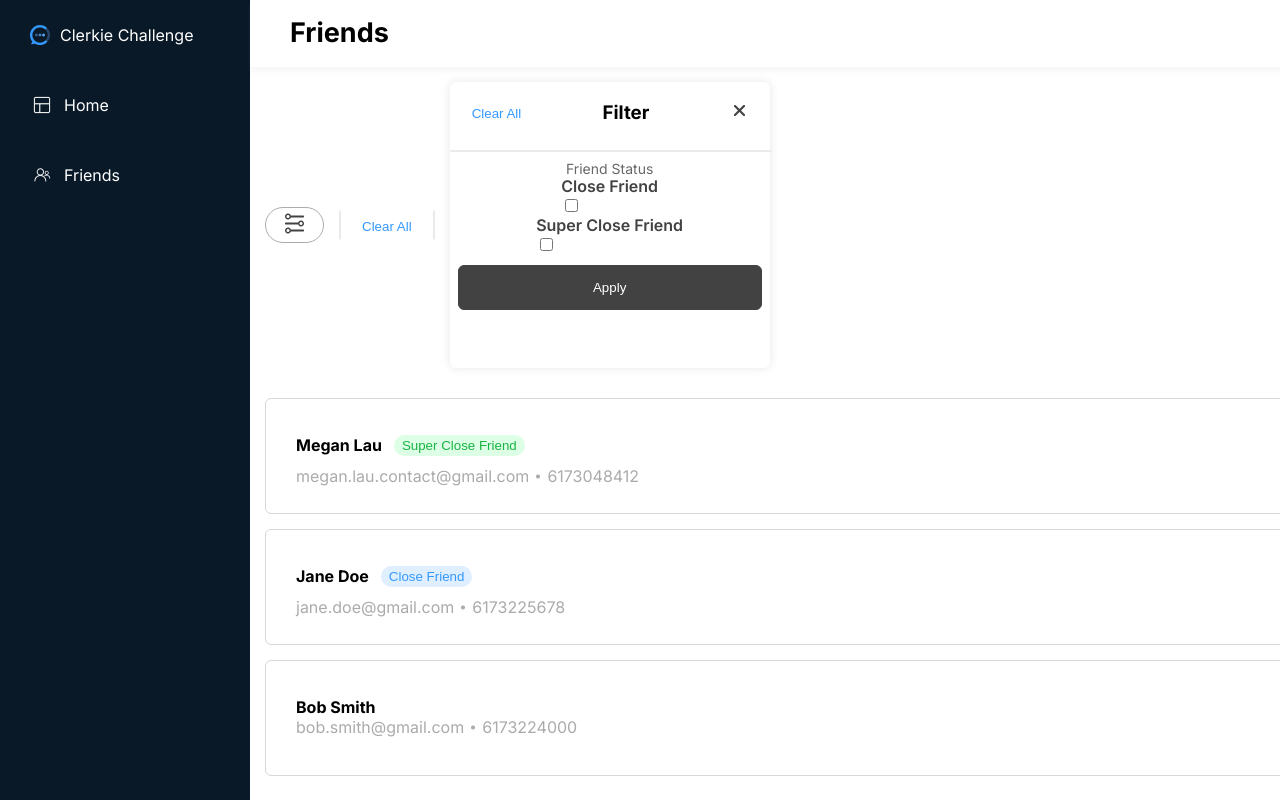
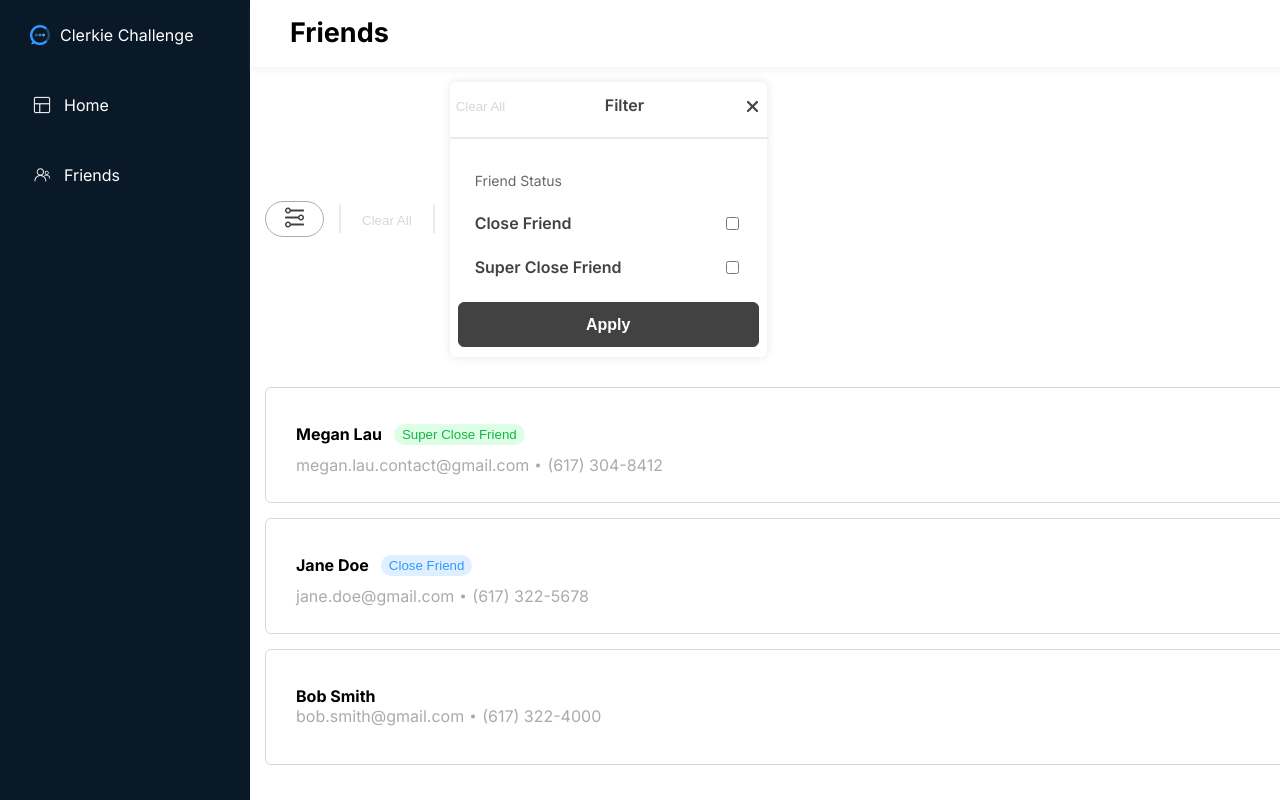
Before and after one commit to meganmelau/ClerkieFriendDashboard, a Next.js app: page / in a window 1280 px wide. Built offline with nearby package versions, Linux system fonts and the light colour scheme.

Commit message:
filter menu styling

```diff
--- a/pages/components/Filter/ClearAllButton.tsx
+++ b/pages/components/Filter/ClearAllButton.tsx
@@ -1,13 +1,11 @@
 import React from "react";
 import styled from "styled-components";
 import { componentStrings } from "../strings";
-import { colors } from "../StyleVariables";
 
 const FriendPageStrings = componentStrings.FriendsPage;
 
-// if the state has filters than change color to fontBlue
 const ClearButton = styled.button`
-  color: ${(hasFilters) => (hasFilters ? "#3399FF" : "#D7D7D7")};
+  color: ${(props) => (props.hasFilters ? "#3399FF" : "#D7D7D7")};
   border: 0;
   background: white;
 `;
--- a/pages/components/Filter/FilterMenu.tsx
+++ b/pages/components/Filter/FilterMenu.tsx
@@ -4,11 +4,7 @@ import { colors } from "../StyleVariables";
 import { FriendStatus } from "../../data/FriendType";
 import ClearAllButton from "./ClearAllButton";
 
-const Menu = styled.div`
-  width: 320px;
-  height: 286px;
-  left: 560px;
-  top: 173px;
+const Menu = styled.div`=
   background: white;
   box-shadow: 0px 0px 10px rgba(0, 0, 0, 0.1);
   border-radius: 6px;
@@ -21,7 +17,10 @@ const ApplyButton = styled.button`
   border: 1px solid ${colors.darkGrey};
   width: 95%;
   height: 45px;
-  margin-top: 10px;
+  margin-bottom: 10px;
+  font-weight: 600;
+  font-size: 16px;
+  line-height: 19px;
 `;
 
 const FlexContainer = styled.div`
@@ -46,8 +45,8 @@ const FilterHeaderContainer = styled.div`
   display: flex;
   justify-content: space-between;
   align-items: center;
-  width: 90%;
-  margin: 0px 10px;
+  width: 100%;
+  margin: 10px;
 `;
 
 const Label = styled.div`
@@ -55,14 +54,20 @@ const Label = styled.div`
   font-size: 14px;
   line-height: 17px;
   color: #686868;
+  margin: 25px;
 `;
 
 const OptionsText = styled.div`
+  display: flex;
   font-weight: 600;
   font-size: 16px;
   line-height: 19px;
   color: #424242;
   width: 100%;
+  padding-right: 100px;
+  font-weight: 600;
+  font-size: 16px;
+  line-height: 19px;
 `;
 
 const OptionsContainer = styled.div`
@@ -72,38 +77,55 @@ const OptionsContainer = styled.div`
   align-items: center;
   width: 100%;
 `;
+const OptionsDiv = styled.div`
+  display: flex;
+  margin: 0px 25px 25px 25px;
+`;
+const MenuHeader = styled.div`
+  font-weight: 600;
+  font-size: 16px;
+  color: #424242;
+`;
+
+const CloseIcon = styled.img`
+  padding-top: 5px;
+`;
 
 // Cleanup: remove the type none and change to accept null so don't need to filter
 const FilterMenu = () => {
   const friendStatusArr = Object.values(FriendStatus).filter(
     (friendStat) => friendStat != FriendStatus.None
   );
+
   return (
     <Menu>
       <FlexContainer>
         <FilterHeaderContainer>
           <ClearAllButton hasFilters={false} />
-          <h3>Filter</h3>
+          <MenuHeader>Filter</MenuHeader>
           <CloseButton>
-            <img src="close_icon.png" />
+            <CloseIcon src="close_icon.png" />
           </CloseButton>
         </FilterHeaderContainer>
-
         <Divider />
         <OptionsContainer>
+          <div>
             <Label>Friend Status</Label>
             {friendStatusArr.map((friendStat, index) => {
               return (
                 <label>
+                  <OptionsDiv>
                     <OptionsText>{friendStat}</OptionsText>
                     <input
                       type="checkbox"
                       // checked={item.selected}
                       // onChange={() => this.changeHandler(index)}
                     />
+                  </OptionsDiv>
                 </label>
               );
             })}
+          </div>
           <ApplyButton>Apply</ApplyButton>
         </OptionsContainer>
       </FlexContainer>
--- a/pages/components/FriendsPage/FriendRow.tsx
+++ b/pages/components/FriendsPage/FriendRow.tsx
@@ -48,13 +48,11 @@ type FriendsRowProps = {
 };
 
 // This assumes the data is US format 10 digits and we are adding paranthesis and a hyphen
-const phoneNumberFormatting = (phoneNum: number): string => {
-  var cleaned = ("" + phoneNum).replace(/\D/g, "");
-  var match = cleaned.match(/^(\d{3})(\d{3})(\d{4})$/);
-  if (match) {
-    return "(" + match[1] + ") " + match[2] + "-" + match[3];
-  }
-  return null;
+const phoneNumberFormatting = (phoneNum: string) => {
+  const area = phoneNum.substr(0, 3);
+  var pre = phoneNum.substr(3, 3);
+  var tel = phoneNum.substr(6, 4);
+  return "(" + area + ") " + pre + "-" + tel;
 };
 
 const FriendRow: React.FC<FriendsRowProps> = ({ friendData }) => {
@@ -73,7 +71,7 @@ const FriendRow: React.FC<FriendsRowProps> = ({ friendData }) => {
       <SubHeadingDiv>
         {friendData.email}
         <StyledImg src="ellipse_icon.png" />
-        {friendData.phoneNumber}
+        {phoneNumberFormatting(friendData.phoneNumber)}
       </SubHeadingDiv>
     </StyledFriendRow>
   );
--- a/pages/data/FriendType.tsx
+++ b/pages/data/FriendType.tsx
@@ -10,5 +10,5 @@ export type FriendType = {
   lastName: string;
   friendStatus: FriendStatus;
   email: string;
-  phoneNumber: number;
+  phoneNumber: string;
 };
--- a/pages/data/FriendsData.js
+++ b/pages/data/FriendsData.js
@@ -7,7 +7,7 @@ const friends = [
       lastName: 'Lau',
       friendStatus: FriendStatus.SuperClose,
       email: 'megan.lau.contact@gmail.com',
-      phoneNumber: 6173048412
+      phoneNumber: '6173048412'
     },
     {
       id: 2,
@@ -15,7 +15,7 @@ const friends = [
       lastName: 'Doe',
       friendStatus: FriendStatus.Close,
       email: 'jane.doe@gmail.com',
-      phoneNumber: 6173225678
+      phoneNumber: '6173225678'
     },
     {
         id: 3,
@@ -23,7 +23,7 @@ const friends = [
         lastName: 'Smith',
         friendStatus: FriendStatus.None,
         email: 'bob.smith@gmail.com',
-        phoneNumber: 6173224000
+        phoneNumber: '6173224000'
       }
 ]
 
```
Lines whose indentation alone changed are shown as unchanged.
